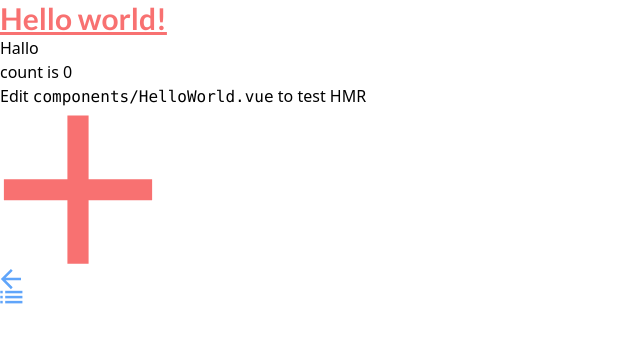
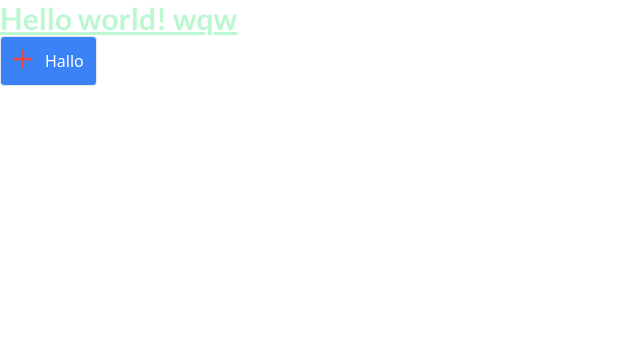
Before and after one commit to evriyanaindrasaputra/chat-vue, a Vue app: page / in a window 1280 px wide. Shown: the top 342 px of the page, without its empty margins (0-640 px from the left). Built offline with nearby package versions, Linux system fonts and the light colour scheme.

Commit message:
feat: add button component

```diff
--- a/postcss.config.cjs
+++ b/postcss.config.cjs
@@ -1,6 +1,8 @@
 module.exports = {
   plugins: {
-    tailwindcss: {},
-    autoprefixer: {},
+    'postcss-import': {},
+    'tailwindcss/nesting': {},
+    'tailwindcss': {},
+    'autoprefixer': {},
   },
 }
--- /dev/null
+++ b/src/components/Button/Button.vue
@@ -0,0 +1,137 @@
+<script lang="ts">
+import type { PropType } from 'vue'
+import {
+  computed,
+  defineComponent,
+} from 'vue'
+
+import type {
+  ColorVariant,
+  SizeVariant,
+  StyleVariant,
+} from '.'
+
+export default defineComponent({
+  props: {
+    variant: {
+      type: String as PropType<StyleVariant>,
+      default: 'solid',
+    },
+    color: {
+      type: String as PropType<ColorVariant>,
+      default: 'primary',
+    },
+    size: {
+      type: String as PropType<SizeVariant>,
+      default: 'md',
+    },
+    icon: {
+      type: Boolean,
+      default: false,
+    },
+    pill: {
+      type: Boolean,
+      default: false,
+    },
+  },
+  setup(props) {
+    const classNames = computed(() => {
+      const result: string[] = ['btn']
+
+      if (props.color)
+        result.push(`btn--${props.color}`)
+
+      if (props.variant)
+        result.push(`btn--${props.variant}`)
+
+      if (props.size)
+        result.push(`btn--${props.size}`)
+
+      if (props.icon)
+        result.push('btn--icon')
+
+      if (props.pill)
+        result.push('btn--pill')
+
+      return result
+    })
+
+    return { classNames }
+  },
+})
+</script>
+
+<template>
+  <button
+    data-testid="btn"
+    :class="classNames"
+  >
+    <slot />
+  </button>
+</template>
+
+<style lang="postcss">
+.btn {
+  @apply inline-flex font-medium disabled:opacity-50 disabled:pointer-events-none;
+
+  > svg {
+    @apply self-baseline;
+  }
+
+  /*
+  * Button has 4 different sizing
+  * eg: xs, sm, md, and lg
+  */
+
+  &--sm {
+    @apply px-4 py-2 gap-2 text-base rounded-sm;
+  }
+
+  &--md {
+    @apply px-5 py-3 gap-3 text-base rounded;
+  }
+
+  &--lg {
+    @apply px-8 py-5 gap-4 text-base rounded;
+  }
+
+  /*
+  * Button solid is the
+  * default style variant
+  */
+  &--solid {
+    @apply border border-solid hover:shadow-lg focus:shadow-none active:shadow-none text-white;
+
+    &.btn {
+      &--primary {
+        @apply bg-blue-500 hover:bg-blue-700 focus:bg-blue-800 active:bg-blue-800;
+      }
+    }
+  }
+
+  /**
+  * Button icon variant
+  */
+  &--icon {
+    &.btn--xs {
+      @apply p-1;
+    }
+
+    &.btn--sm {
+      @apply p-2;
+    }
+
+    &.btn--md {
+      @apply p-3;
+    }
+
+    &.btn--lg {
+      @apply p-4;
+    }
+  }
+
+  &--pill {
+    @apply rounded-full;
+  }
+}
+</style>
--- /dev/null
+++ b/src/components/Button/index.ts
@@ -0,0 +1,5 @@
+export type StyleVariant = 'solid' | 'outline' | 'ghost' | 'link' | 'input'
+
+export type ColorVariant = 'primary' | 'secondary' | 'success' | 'info' | 'warning' | 'danger' | 'gold'
+
+export type SizeVariant = 'xs' | 'sm' | 'md' | 'lg'
--- a/src/views/index.vue
+++ b/src/views/index.vue
@@ -1,12 +1,16 @@
 <script setup lang="ts">
-import HelloWorld from '~/components/HelloWorld.vue'
+import Button from '~/components/Button/Button.vue'
+import AddIcon from '~/components/Icons/AddIcon.vue'
 </script>
 
 <template>
   <div>
-    <h1 class="text-3xl font-bold text-red-400 underline font-Lato">
-      Hello world!
+    <h1 class="text-3xl font-bold text-green-200 underline font-Lato">
+      Hello world! wqw
     </h1>
-    <HelloWorld msg="Hallo" />
+    <Button icon>
+      <AddIcon class="w-5 h-5" fill="fill-red-500" />
+      Hallo
+    </Button>
   </div>
 </template>
```
